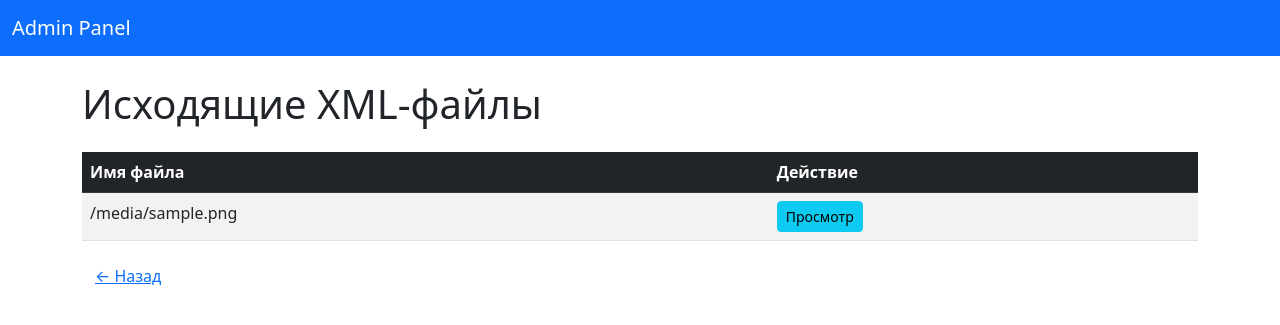
After one commit to k1selekn/Qualification-Work, a FastAPI app: template Qualification Work/templates/admin_files_out.html in a window 1280 px wide. The commit adds this page. Shown: the top 325 px of the page. Run offline with FastAPI, Linux system fonts and the light colour scheme; the template is opened without the code that fills it: most values are stand-ins (such as "Sample title", 1, 10 or a date in 2020).

Commit message:
Доработка панели админа

```diff
--- /dev/null
+++ b/Qualification Work/templates/admin_files_out.html
@@ -0,0 +1,39 @@
+<!DOCTYPE html>
+<html lang="ru">
+<head>
+    <meta charset="UTF-8">
+    <meta name="viewport" content="width=device-width, initial-scale=1">
+    <title>Исходящие XML файлы</title>
+    <link href="https://cdn.jsdelivr.net/npm/bootstrap@5.3.0/dist/css/bootstrap.min.css" rel="stylesheet">
+</head>
+<body>
+    <nav class="navbar navbar-dark bg-primary mb-4">
+        <div class="container-fluid">
+            <a class="navbar-brand" href="/admin/dashboard">Admin Panel</a>
+        </div>
+    </nav>
+    <div class="container">
+        <h1 class="mb-4">Исходящие XML-файлы</h1>
+        <table class="table table-striped table-hover">
+            <thead class="table-dark">
+                <tr><th>Имя файла</th><th>Действие</th></tr>
+            </thead>
+            <tbody>
+                {% for f in files %}
+                <tr>
+                    <td>{{ f }}</td>
+                    <td>
+                        <a href="/admin/files_out/{{ f }}"
+                           class="btn btn-sm btn-info">
+                            Просмотр
+                        </a>
+                    </td>
+                </tr>
+                {% endfor %}
+            </tbody>
+        </table>
+        <a href="/admin/dashboard" class="btn btn-link">← Назад</a>
+    </div>
+    <script src="https://cdn.jsdelivr.net/npm/bootstrap@5.3.0/dist/js/bootstrap.bundle.min.js"></script>
+</body>
+</html>
```
Also changed, not shown: Qualification Work/admin.py (+25 -2 lines), Qualification Work/templates/admin_dashboard.html (+6 -3 lines), 1 other file.
